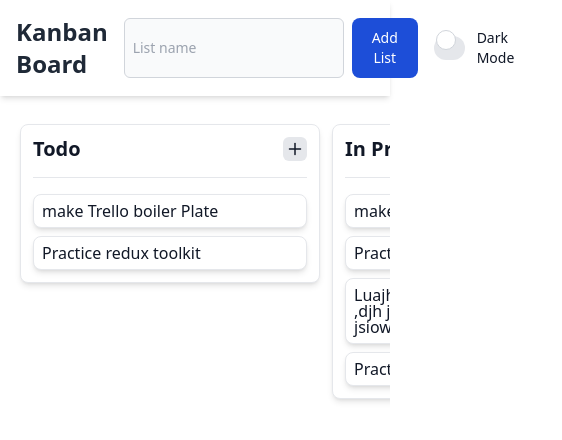
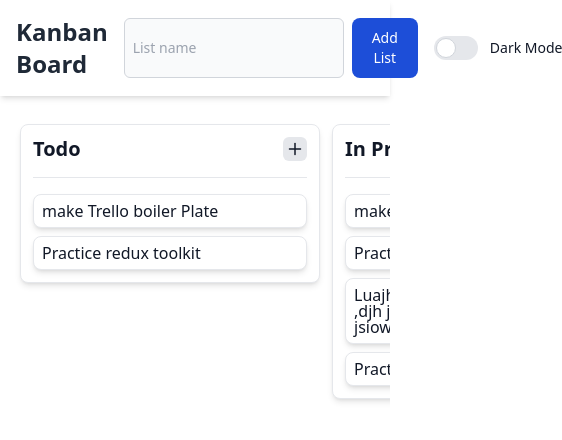
Before and after one commit to vickyions/task-manager, a React (Vite) app: page / in a window 390 px wide. Shown: the top 440 px of the page, 562 px wide, since content can reach past the window. Built offline with nearby package versions, Linux system fonts and the light colour scheme.

Commit message:
fixed theme toggle button css issue when on small screen size
the toggle circle was going outside the button

```diff
--- a/src/components/Navbar.jsx
+++ b/src/components/Navbar.jsx
@@ -33,7 +33,7 @@ export default function Navbar() {
                 </button>
             </div>
 
-            <label className="relative inline-flex items-center cursor-pointer">
+            <label className="min-w-fit relative inline-flex items-center cursor-pointer">
                 <input
                     type="checkbox"
                     checked={isDark}
```
